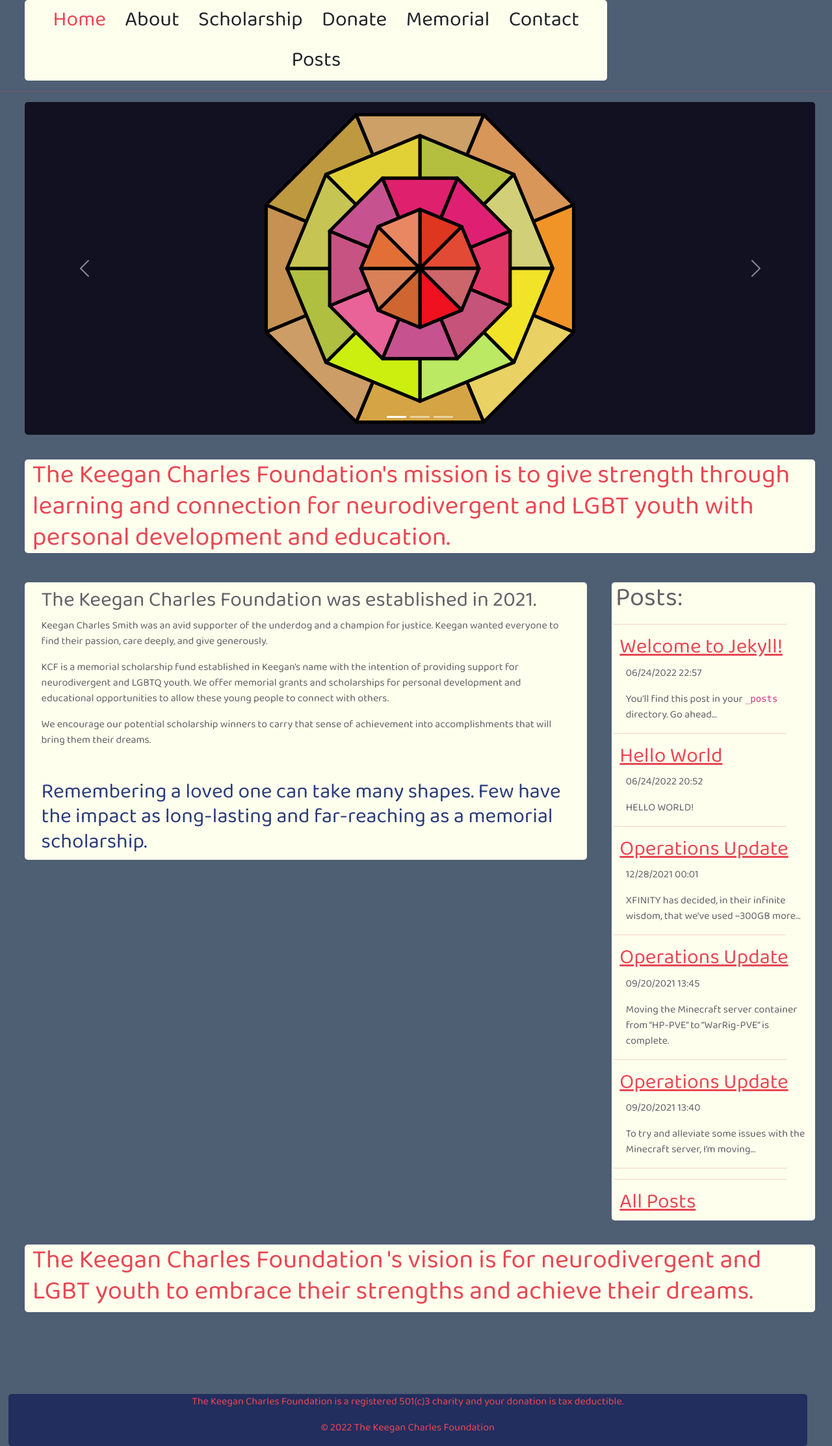
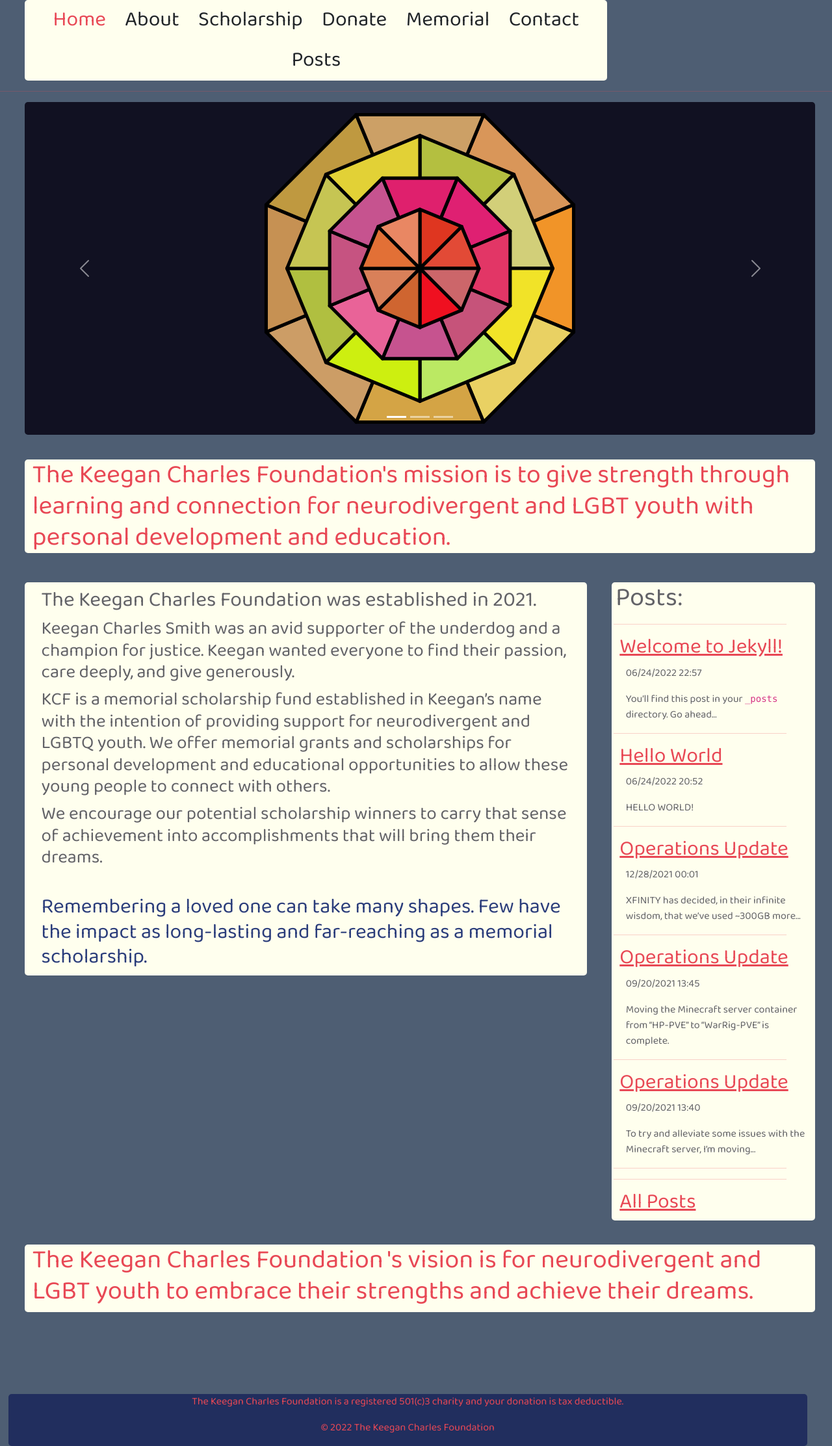
Before and after one commit to Keegan-Charles-Foundation/keegan-charles-foundation.github.io, a Jekyll site: the page built from index.html, in a window 1280 px wide. Shown: the whole page at 65% size. Built offline with Jekyll 4.4.1, drawn with Linux system fonts in a browser that asks for light colours; the list of posts is cut into pages by our own code.

Commit message:
07-07-22_17:29:52

```diff
--- a/_layouts/home.html
+++ b/_layouts/home.html
@@ -61,9 +61,9 @@ NOTES TO SELF:
         {% include mission.md %}
             <div class="mainContent">
                 <h2>The Keegan Charles Foundation was established in 2021.</h2>
-                <p>Keegan Charles Smith was an avid supporter of the underdog and a champion for justice. Keegan wanted everyone to find their passion, care deeply, and give generously.</p>
-                <p>KCF is a memorial scholarship fund established in Keegan’s name with the intention of providing support for neurodivergent and LGBTQ youth. We offer memorial grants and scholarships for personal development and educational opportunities to allow these young people to connect with others.</p>
-                <p>We encourage our potential scholarship winners to carry that sense of achievement into accomplishments that will bring them their dreams.</p>
+                <h3>Keegan Charles Smith was an avid supporter of the underdog and a champion for justice. Keegan wanted everyone to find their passion, care deeply, and give generously.</h3>
+                <h3>KCF is a memorial scholarship fund established in Keegan’s name with the intention of providing support for neurodivergent and LGBTQ youth. We offer memorial grants and scholarships for personal development and educational opportunities to allow these young people to connect with others.</h3>
+                <h3>We encourage our potential scholarship winners to carry that sense of achievement into accomplishments that will bring them their dreams.</h3>
                 <br />
                 <h2 class="manyShapes">{% include manyShapes.md %}</h2>
             </div>
--- a/css/styles.css
+++ b/css/styles.css
@@ -84,7 +84,7 @@ body    hr  {
     margin-top: 1%;
 }
 
-.mainContent    p   {
+.mainContent    h3   {
     color: var(--dim-gray);
     margin-left: 3%;
     margin-right: 3%;
```
